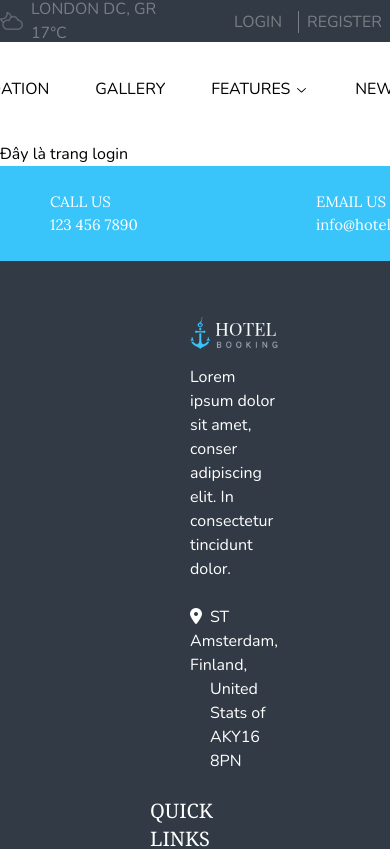
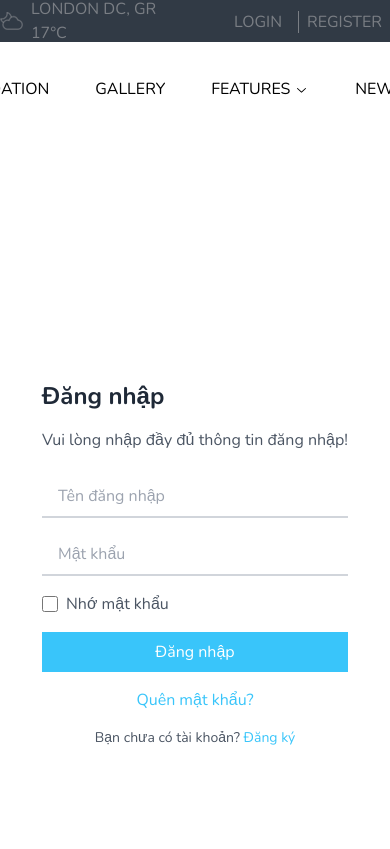
Before and after one commit to minhtuan11102003/DATT_FE, a Next.js app: page /login in a window 390 px wide. Shown: the top 849 px of the page. Built offline with nearby package versions, Linux system fonts and the light colour scheme; a web font is replaced by a local one.

Commit message:
Update Login and Register

```diff
--- a/src/app/Login copy/page.tsx
+++ /dev/null
@@ -1,11 +0,0 @@
-import React from 'react';
-
-const LoginPage = () => {
-    return (
-        <div>
-            Đây là trang Login
-        </div>
-    );
-};
-
-export default LoginPage;
--- /dev/null
+++ b/src/app/Register/page.tsx
@@ -0,0 +1,80 @@
+import React from 'react';
+import Link from 'next/link';
+
+const RegisterPage = () => {
+    return (
+        <div className='w-full h-screen flex items-center justify-center'>
+        <div className=' rounded-lg flex'>
+            <div className='w-[700px] hidden md:block'>
+                <img src="" alt="" className='w-[500px] h-full object-cover rounded-l-lg' /> {/* Thêm hình ảnh tại đây */}
+            </div>
+            <div className='w-full p-8'>
+                <h2 className='text-2xl font-bold text-gray-800 mb-4'>Đăng ký</h2>
+                <p className='text-gray-600 mb-6'>Vui lòng nhập đầy đủ thông tin đăng ký!</p>
+                <form className='space-y-4'>
+                    <div>
+                        <input
+                            type="text"
+                            name='username'
+                            placeholder='Tên đăng nhập'
+                            className='w-full px-4 py-2 border-b-2 border-gray-300 rounded-md focus:outline-none focus:ring-2'
+                        />
+                    </div>
+                    <div>
+                        <input
+                            type="password"
+                            name='password'
+                            placeholder='Mật khẩu'
+                            className='w-full px-4 py-2 border-b-2 border-gray-300 rounded-md focus:outline-none focus:ring-2 '
+                        />
+                    </div>
+                    <div>
+                        <input
+                            type="password"
+                            name='password'
+                            placeholder='Xác nhận lại mật khẩu'
+                            className='w-full px-4 py-2 border-b-2 border-gray-300 rounded-md focus:outline-none focus:ring-2 '
+                        />
+                    </div>
+                    <div>
+                        <input
+                            type="email"
+                            name='mail'
+                            placeholder='Email'
+                            className='w-full px-4 py-2 border-b-2 border-gray-300 rounded-md focus:outline-none focus:ring-2'
+                        />
+                    </div>
+                    <div>
+                        <input
+                            type="text"
+                            name='Sđt'
+                            placeholder='Số điện thoại'
+                            className='w-full px-4 py-2 border-b-2 border-gray-300 rounded-md focus:outline-none focus:ring-2'
+                        />
+                    </div>
+                    <div>
+                        <input
+                            type="text"
+                            name='Địa chỉ'
+                            placeholder='Địa chỉ'
+                            className='w-full px-4 py-2 border-b-2 border-gray-300 rounded-md focus:outline-none focus:ring-2'
+                        />
+                    </div>
+
+                    <button
+                        type="submit"
+                        className='w-full bg-[#39c5fa] text-white py-2 rounded-md hover:bg-[#39c5fa] transition duration-300'
+                    >
+                        Đăng ký
+                    </button>
+                </form>
+                <p className='mt-4 text-sm text-gray-600 text-center' >
+                   Bạn đã có tài khoản? <Link href="/Login" className='text-[#39c5fa] hover:underline'>Đăng nhập</Link>
+                </p>
+            </div>
+        </div>
+        </div>
+    );
+};
+
+export default RegisterPage;
--- a/src/app/login/page.tsx
+++ b/src/app/login/page.tsx
@@ -1,11 +1,54 @@
 import React from 'react';
+import Link from 'next/link';
 
-const page = () => {
+const LoginPage = () => {
     return (
-        <div>
-            Đây là trang login
-        </div>
+        <div className='w-full h-screen flex items-center justify-center'>
+            <div className=' rounded-lg flex'>
+                <div className='w-[700px] hidden md:block'>
+                    <img src="" alt="" className='w-[500px] h-full object-cover rounded-l-lg' /> {/* Thêm hình ảnh tại đây */}
+                </div>
+                <div className='w-full p-8'>
+                    <h2 className='text-2xl font-bold text-gray-800 mb-4'>Đăng nhập</h2>
+                    <p className='text-gray-600 mb-6'>Vui lòng nhập đầy đủ thông tin đăng nhập!</p>
+                    <form className='space-y-4'>
+                        <div>
+                            <input
+                                type="text"
+                                name='username'
+                                placeholder='Tên đăng nhập'
+                                className='w-full px-4 py-2 border-b-2 border-gray-300 rounded-md focus:outline-none focus:ring-2'
+                            />
+                        </div>
+                        <div>
+                            <input
+                                type="password"
+                                name='password'
+                                placeholder='Mật khẩu'
+                                className='w-full px-4 py-2 border-b-2 border-gray-300 rounded-md focus:outline-none focus:ring-2 '
+                            />
+                        </div>
+                        <div className='flex items-center justify-between'>
+                            <label className='flex items-center'>
+                                <input type="checkbox" className='h-4 w-4  border-gray-300 rounded' />
+                                <span className='ml-2 text-gray-600'>Nhớ mật khẩu</span>
+                            </label>
+                        </div>
+                        <button
+                            type="submit"
+                            className='w-full bg-[#39c5fa] text-white py-2 rounded-md hover:bg-[#39c5fa] transition duration-300'
+                        >
+                            Đăng nhập
+                        </button>
+                    </form>
+                    <Link href="#" className='text-[#39c5fa] hover:underline block text-center mt-4'>Quên mật khẩu?</Link>
+                    <p className='mt-4 text-sm text-gray-600 text-center' >
+                       Bạn chưa có tài khoản? <Link href="Register" className='text-[#39c5fa] hover:underline'>Đăng ký</Link>
+                    </p>
+                    </div>
+                </div>
+            </div>
     );
 };
 
-export default page;
+export default LoginPage;
--- a/src/components/page/header.tsx
+++ b/src/components/page/header.tsx
@@ -29,10 +29,10 @@ const HeaderComponent = () => {
                     <div className='w-1/2 h-full'>
                         <ul className='flex justify-end items-center'>
                             <li>
-                                <Link href="/login" className="border-r border-[#7a7e84] pr-4 transition-colors duration-500 hover:text-[#16b4ef]">LOGIN</Link>
+                                <Link href="/Login" className="border-r border-[#7a7e84] pr-4 transition-colors duration-500 hover:text-[#16b4ef]">LOGIN</Link>
                             </li>
                             <li className='px-2'>
-                                <Link href="/register" className="transition-colors duration-500 hover:text-[#16b4ef]">REGISTER</Link>
+                                <Link href="/Register" className="transition-colors duration-500 hover:text-[#16b4ef]">REGISTER</Link>
                             </li>
                         </ul>
                     </div>
```
